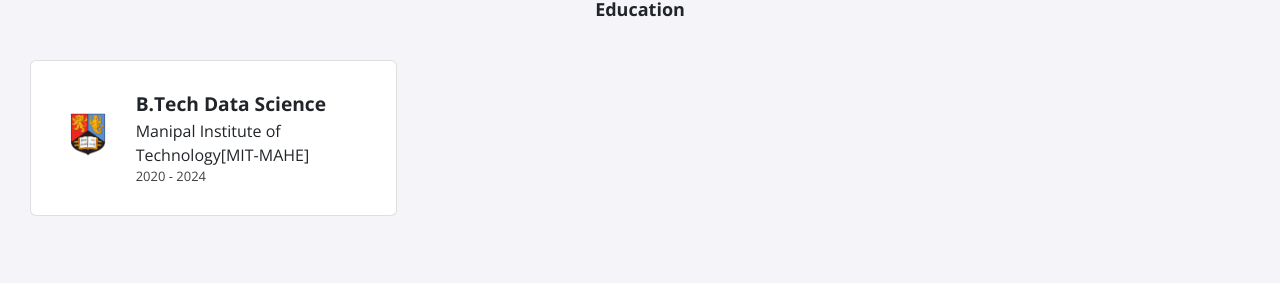
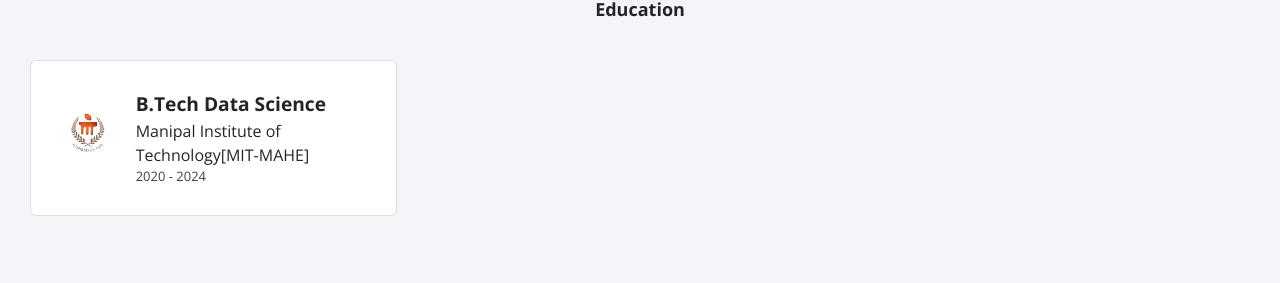
Before and after one commit to ptnv-s/ptnv-s.github.io, a Jekyll site: the page built from index.html, in a window 1280 px wide. Shown: the part 1010-1293 px from the top of the page. Built offline with Jekyll 4.4.1, drawn with Linux system fonts in a browser that asks for light colours; nearby versions of some CDN libraries.

Commit message:
Update education.yml

```diff
--- a/_data/education.yml
+++ b/_data/education.yml
@@ -1,4 +1,4 @@
 - course: B.Tech Data Science
   institute: Manipal Institute of Technology[MIT-MAHE]
   dates: 2020 - 2024
-  logo: uob.png
+  logo: mit.jpeg
```
